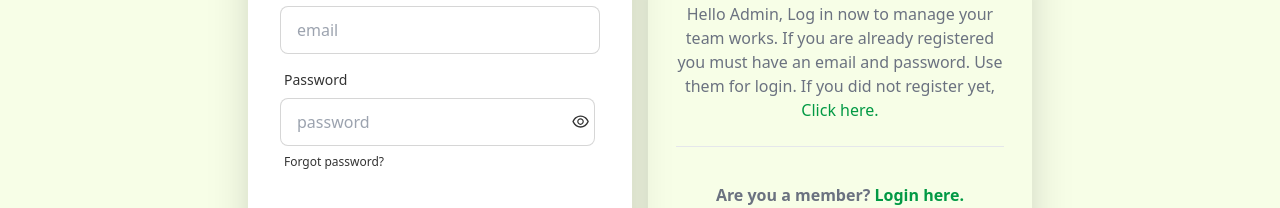
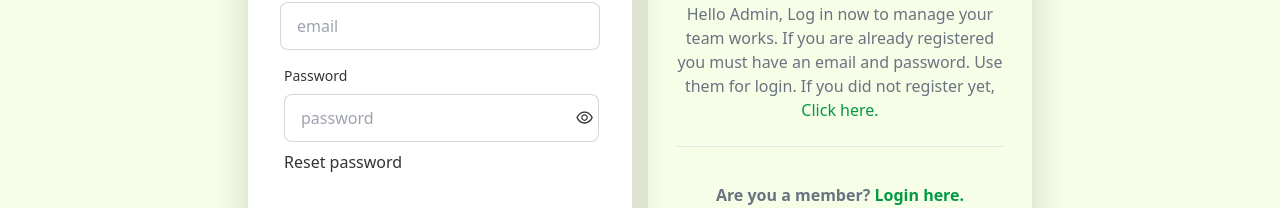
Before and after one commit to game-of-rl-II/task-management-client, a React (Create React App) app: page /adminLogin in a window 1280 px wide. Shown: the part 392-600 px from the top of the page. Built offline with nearby package versions, Linux system fonts and the light colour scheme; no server answers.

Commit message:
admin login reset password implement

```diff
--- a/src/Components/Entry/AdminLogin.js
+++ b/src/Components/Entry/AdminLogin.js
@@ -1,5 +1,5 @@
 import React, { useEffect, useState } from 'react';
-import { useSignInWithEmailAndPassword } from 'react-firebase-hooks/auth';
+import { useSendPasswordResetEmail, useSignInWithEmailAndPassword } from 'react-firebase-hooks/auth';
 import { toast } from "react-toastify";
 import { Link, useNavigate } from 'react-router-dom'
 import { auth } from '../../Firebase/firebase.init';
@@ -23,6 +23,18 @@ const AdminLogin = () => {
     adminLoading,
     adminError,
   ] = useSignInWithEmailAndPassword(auth);
+
+   //------- handle reset-email-password start------
+   const [sendPasswordResetEmail, sending, error] = useSendPasswordResetEmail(auth);
+   if (error) {
+     toast.error(error.message)
+   }
+   if (sending) {
+     return <Loading />
+   }
+   //-------handle reset-email-password-end------
+
+
   const handleRegister = () => {
     if (!(/\S+@\S+\.\S+/.test(email))) {
       return toast.error('please enter a valid email address')
@@ -85,14 +97,14 @@ const AdminLogin = () => {
                     onChange={(e) => setEmail(e.target.value)}
                     type="text"
                     placeholder="email"
-                    className="input input-bordered"
+                    className="input input-bordered w-full"
                   />
                 </div>
                 <div className="form-control">
                   <label className="label">
                     <span className="label-text">Password</span>
                   </label>
-                  <div className="flex">
+                  <div className="flex flex-between w-full ml-1">
                     <input
                       onChange={(e) => setPassword(e.target.value)}
                       type={passwordIcon ? 'text' : 'password'}
@@ -103,10 +115,16 @@ const AdminLogin = () => {
                       {passwordIcon ? <AiOutlineEyeInvisible /> : <AiOutlineEye />}
                     </button>
                   </div>
+
                   <label className="label">
-                    <a href="#" className="label-text-alt link link-hover">
-                      Forgot password?
-                    </a>
+                    <button className='hover:text-green-500'
+                      onClick={async () => {
+                        await sendPasswordResetEmail(email);
+                        toast("Sent email..")
+                      }}
+                    >
+                      Reset password
+                    </button>
                   </label>
                 </div>
                 <div className="form-control mt-6">
--- a/src/Components/Entry/Register.js
+++ b/src/Components/Entry/Register.js
@@ -74,9 +74,6 @@ const Register = () => {
                   {passwordIcon ? <AiOutlineEyeInvisible /> : <AiOutlineEye />}
                 </button>
               </div>
-              <label className="label">
-                <p className="label-text-alt link link-hover">Forgot password?</p>
-              </label>
             </div>
             <div className="form-control mt-6">
               <button onClick={handleRegister} className="btn bg-primary text-white border-0 ">Login</button>
```
